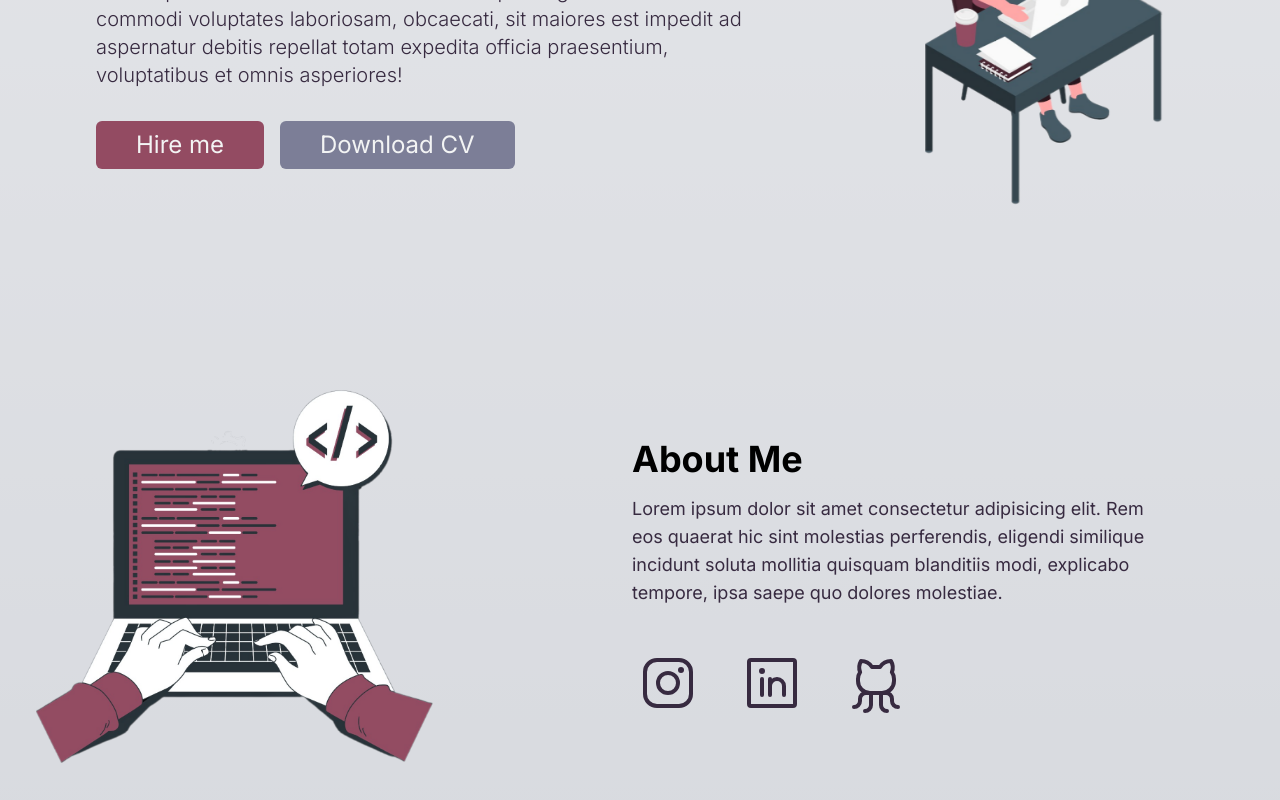
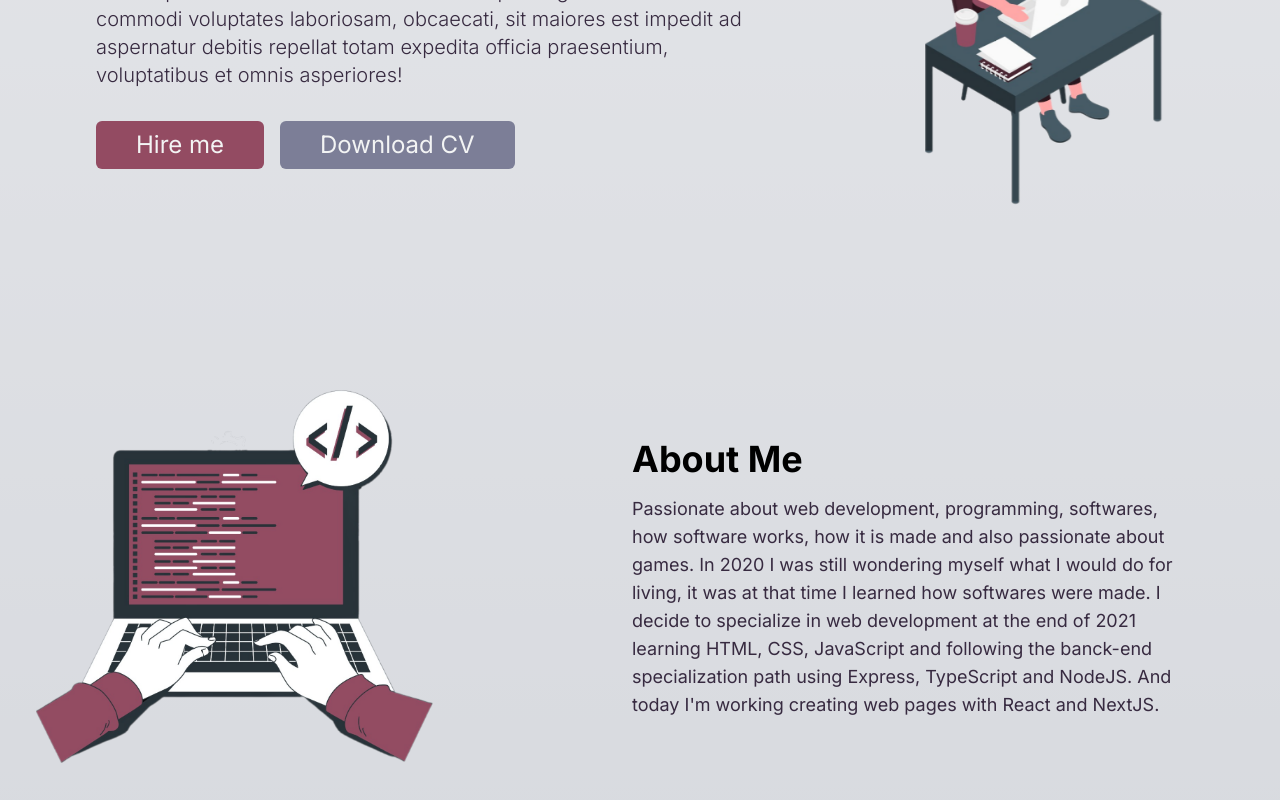
Before and after one commit to munhoz2k/lucas-next-portfolio, a Next.js app: page / in a window 1280 px wide. Shown: the part 348-1148 px from the top of the page. Built offline with nearby package versions, Linux system fonts and the light colour scheme.

Commit message:
style: minor text changes

```diff
--- a/src/app/components/about/AboutSection.tsx
+++ b/src/app/components/about/AboutSection.tsx
@@ -4,8 +4,6 @@ import Image from 'next/image'
 import React from 'react'
 
 import ilustration from '/public/images/ilustration-about-me.png'
-import Link from 'next/link'
-import { GithubLogo, InstagramLogo, LinkedinLogo } from 'phosphor-react'
 
 export default function AboutSection() {
   return (
@@ -27,71 +25,13 @@ export default function AboutSection() {
           </h2>
 
           <p className='text-base lg:text-lg'>
-            Lorem ipsum dolor sit amet consectetur adipisicing elit.
-            Rem eos quaerat hic sint molestias perferendis, eligendi
-            similique incidunt soluta mollitia quisquam blanditiis modi,
-            explicabo tempore, ipsa saepe quo dolores molestiae.
+            Passionate about web development, programming, softwares, how software works,
+            how it is made and also passionate about games. In 2020 I was still wondering
+            myself what I would do for living, it was at that time I learned how softwares
+            were made. I decide to specialize in web development at the end of 2021 learning HTML,
+            CSS, JavaScript and following the banck-end specialization path using Express,
+            TypeScript and NodeJS. And today I'm working creating web pages with React and NextJS.
           </p>
-
-          <div className='flex gap-8 mt-10 max-[390px]:flex-col'>
-
-            <div className='group relative'>
-              <Link
-                className='relative flex h-fit p-1 rounded-2xl transition-colors
-                hover:bg-brand-color hover:text-light-shades'
-                href="https://www.instagram.com/munhoz2k/"
-              >
-                <InstagramLogo size={64} />
-              </Link>
-
-              <span
-                className='absolute z-20 px-3 py-2 -bottom-12 left-[50%] -translate-x-[50%]
-                rounded-lg border border-gray-300 bg-white text-sm font-bold
-                transition-all duration-300 origin-top ease-in-out scale-0 -translate-y-5
-                group-hover:scale-100 group-hover:-translate-y-0'
-              >
-                Instagram
-              </span>
-            </div>
-
-            <div className='group relative'>
-              <Link
-                className='relative flex h-fit p-1 rounded-2xl transition-colors
-                hover:bg-brand-color hover:text-light-shades'
-                href="https://www.instagram.com/munhoz2k/"
-              >
-                <LinkedinLogo size={64} />
-              </Link>
-
-              <span
-                className='absolute z-20 px-3 py-2 -bottom-12 left-[50%] -translate-x-[50%]
-                rounded-lg border border-gray-300 bg-white text-sm font-bold
-                transition-all duration-300 origin-top ease-in-out scale-0 -translate-y-5
-                group-hover:scale-100 group-hover:-translate-y-0'
-              >
-                LinkedIn
-              </span>
-            </div>
-
-            <div className='group relative'>
-              <Link
-                className='relative flex h-fit p-1 rounded-2xl transition-colors
-                hover:bg-brand-color hover:text-light-shades'
-                href="https://www.instagram.com/munhoz2k/"
-              >
-                <GithubLogo size={64} />
-              </Link>
-
-              <span
-                className='absolute z-20 px-3 py-2 -bottom-12 left-[50%] -translate-x-[50%]
-                rounded-lg border border-gray-300 bg-white text-sm font-bold
-                transition-all duration-300 origin-top ease-in-out scale-0 -translate-y-5
-                group-hover:scale-100 group-hover:-translate-y-0'
-              >
-                GitHub
-              </span>
-            </div>
-          </div>
         </div>
       </div>
     </section>
```
